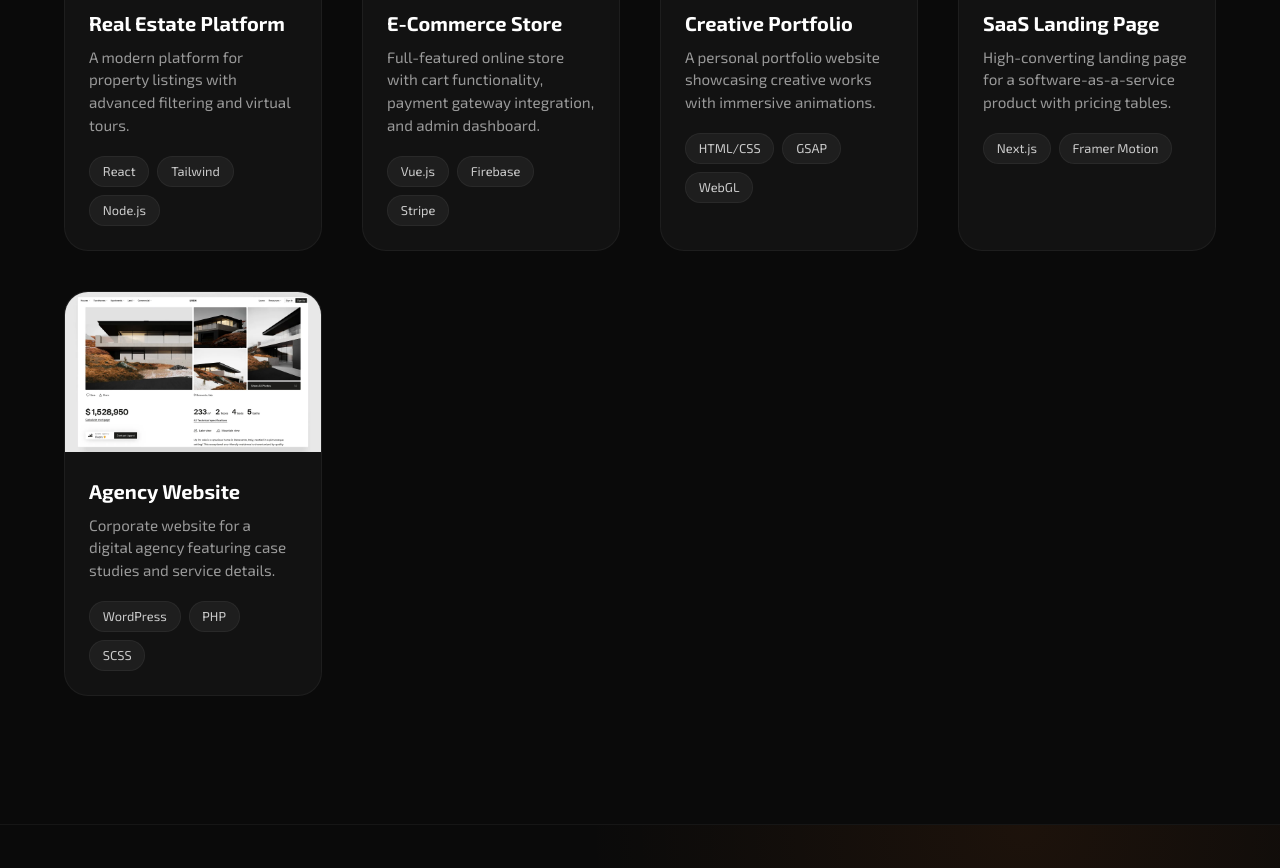
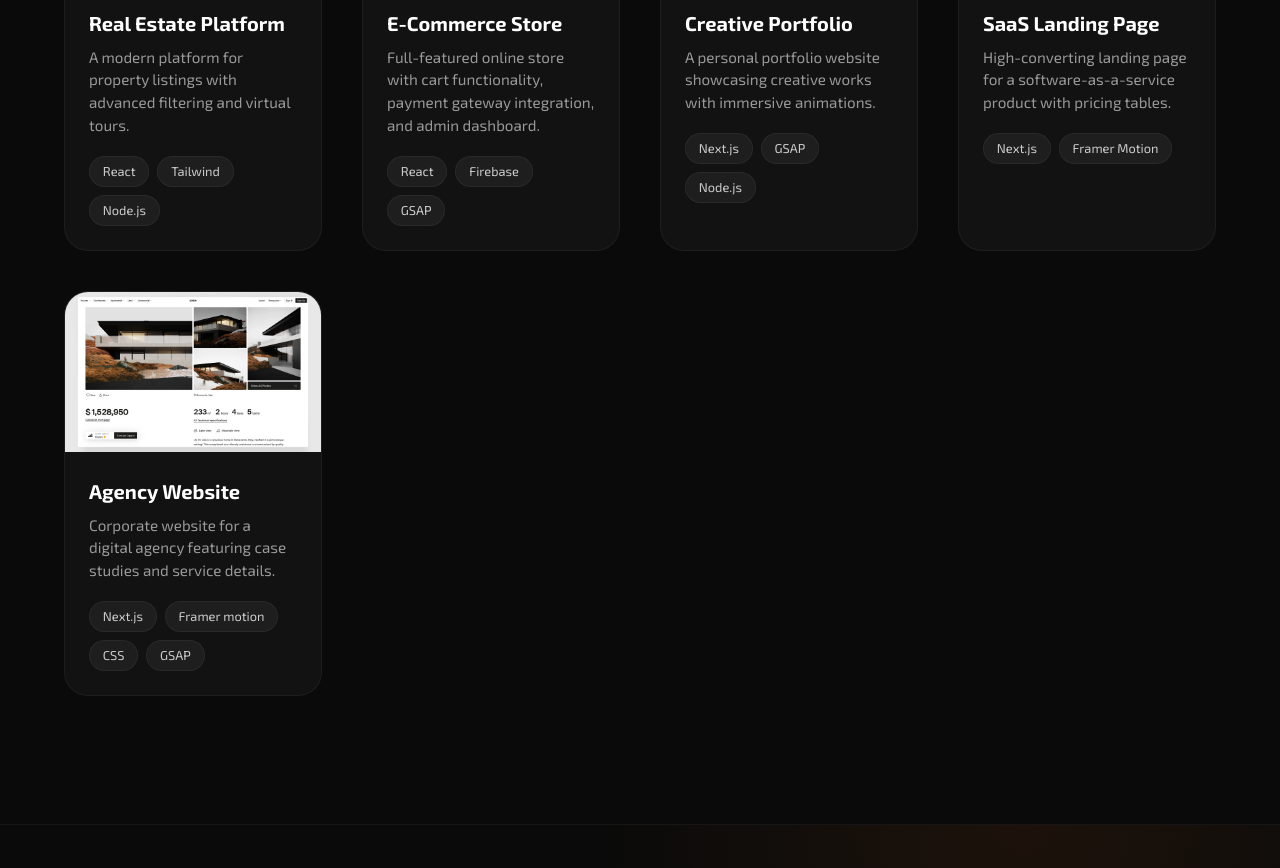
Before and after one commit to Jess0707/IK-s-csc-project, a plain HTML site: page pages/projects.html in a window 1280 px wide. Shown: the part 600-1468 px from the top of the page. Drawn offline with nearby package versions, Linux system fonts and the light colour scheme.

Commit message:
fix: chnaged some write-up and media-query

```diff
--- a/pages/projects.html
+++ b/pages/projects.html
@@ -75,9 +75,9 @@
                     <h3 class="project-card__title">E-Commerce Store</h3>
                     <p class="project-card__desc">Full-featured online store with cart functionality, payment gateway integration, and admin dashboard.</p>
                     <div class="project-card__tags">
-                        <span>Vue.js</span>
+                        <span>React</span>
                         <span>Firebase</span>
-                        <span>Stripe</span>
+                        <span>GSAP</span>
                     </div>
                 </div>
             </article>
@@ -94,9 +94,9 @@
                     <h3 class="project-card__title">Creative Portfolio</h3>
                     <p class="project-card__desc">A personal portfolio website showcasing creative works with immersive animations.</p>
                     <div class="project-card__tags">
-                        <span>HTML/CSS</span>
+                        <span>Next.js</span>
                         <span>GSAP</span>
-                        <span>WebGL</span>
+                        <span>Node.js</span>
                     </div>
                 </div>
             </article>
@@ -130,9 +130,10 @@
                     <h3 class="project-card__title">Agency Website</h3>
                     <p class="project-card__desc">Corporate website for a digital agency featuring case studies and service details.</p>
                     <div class="project-card__tags">
-                        <span>WordPress</span>
-                        <span>PHP</span>
-                        <span>SCSS</span>
+                        <span>Next.js</span>
+                        <span>Framer motion</span>
+                        <span>CSS</span>
+                        <span>GSAP</span>
                     </div>
                 </div>
             </article>
```
Also changed, not shown: index.html (+1 -1 lines).
